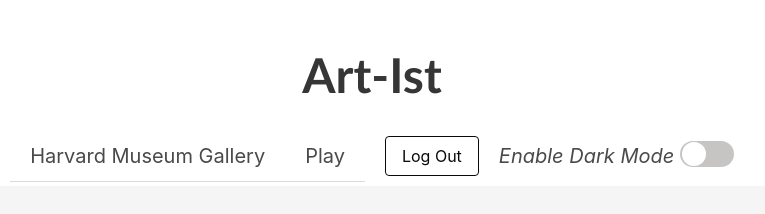
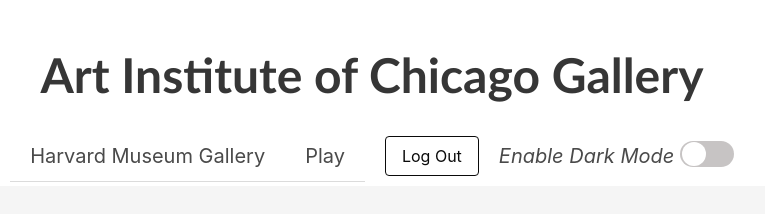
Before and after one commit to belizyilmaz/art-ist, a website with bundled scripts: page chicago.html in a window 1280 px wide. Shown: the whole page, without its empty margins (268-1033 px from the left). Built offline with nearby package versions, Linux system fonts and the light colour scheme; no server answers.

Commit message:
title edit

```diff
--- a/chicago.html
+++ b/chicago.html
@@ -13,7 +13,7 @@
                 <div class="container">
                     <br>
                     <br>
-                    <h1 class="welcome title is-1">Art-Ist</h1>
+                    <h1 class="welcome title is-1">Art Institute of Chicago Gallery</h1>
                     <nav class="tabs is-medium is-centered">
                         <div class="container">
                             <ul>
```
Also changed, not shown: game.html (+1 -1 lines), harvard.html (+1 -1 lines).
